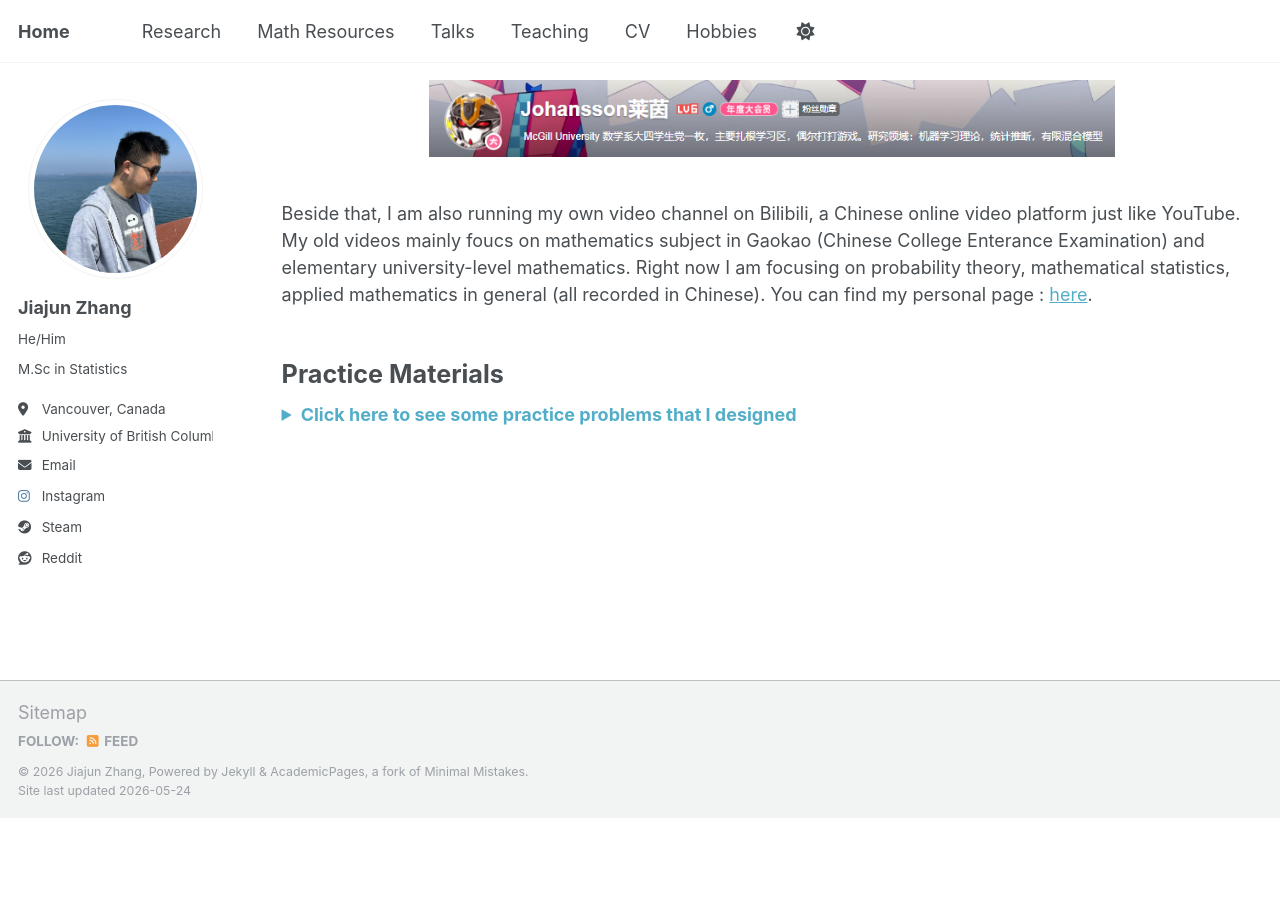
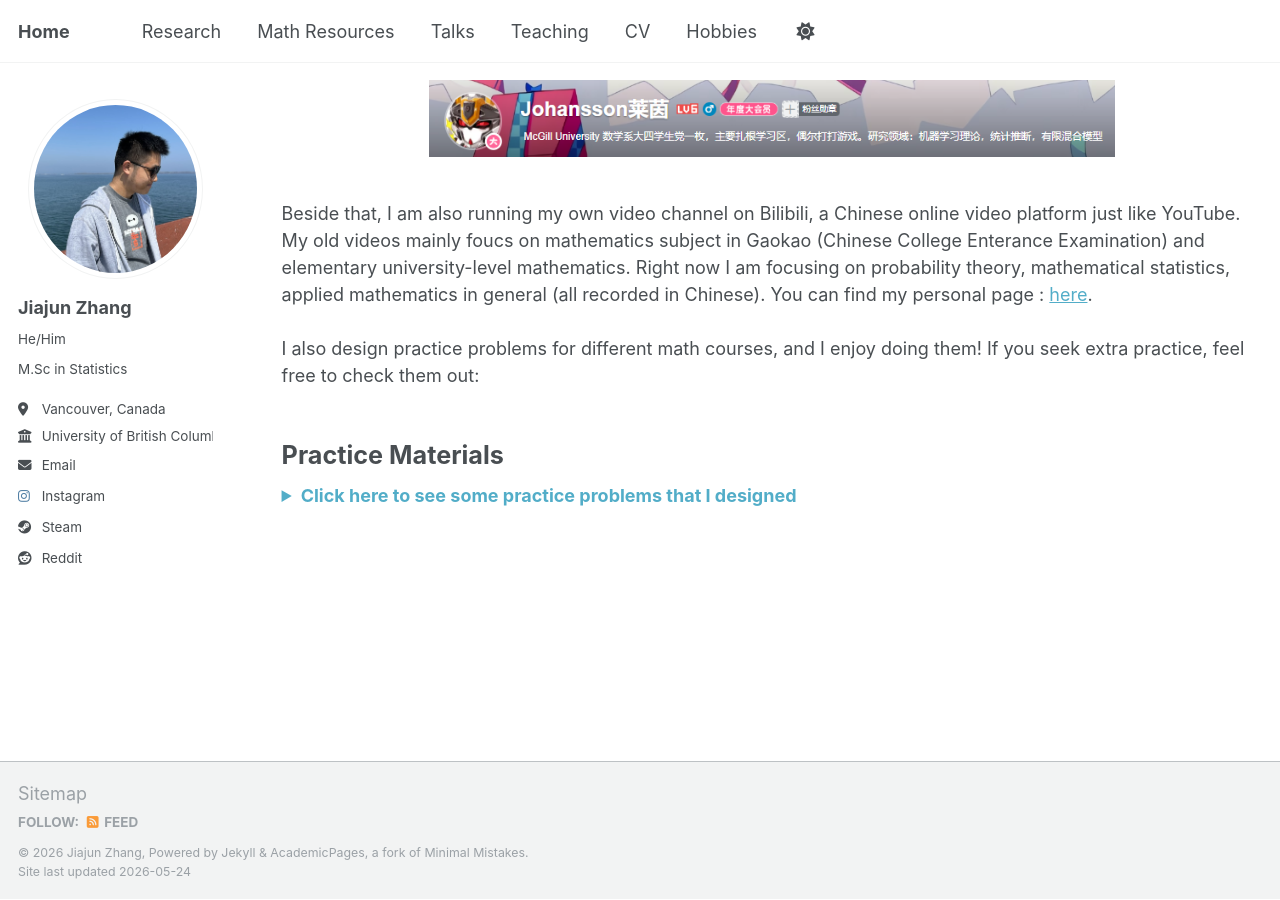
Before and after one commit to JohanssonRein/JohanssonRein.github.io, a Jekyll site: the page built from _pages/teaching.html, in a window 1280 px wide and 900 px high, scrolled down 640 px. Built offline with Jekyll 4.4.1, drawn with Linux system fonts in a browser that asks for light colours; before the commit the page ends 1459 px from its top, so only the background shows below that.

Commit message:
Update teaching.html

```diff
--- a/_pages/teaching.html
+++ b/_pages/teaching.html
@@ -18,6 +18,9 @@ During my undergraduate, I have been working as a mathematics tutor as well as a
 Beside that, I am also running my own video channel on Bilibili, a Chinese online video platform just like YouTube. My old videos mainly foucs on mathematics subject in Gaokao (Chinese College Enterance Examination) and elementary university-level mathematics. Right now I am focusing on probability theory,
 mathematical statistics, applied mathematics in general (all recorded in Chinese). You can find my personal page : <a href="https://space.bilibili.com/14984119?spm_id_from=333.1007.0.0" target="_blank">here</a>.
 
+<br><br>
+
+I also design practice problems for different math courses, and I enjoy doing them! If you seek extra practice, feel free to check them out:
 
 {% include base_path %}
 
```
